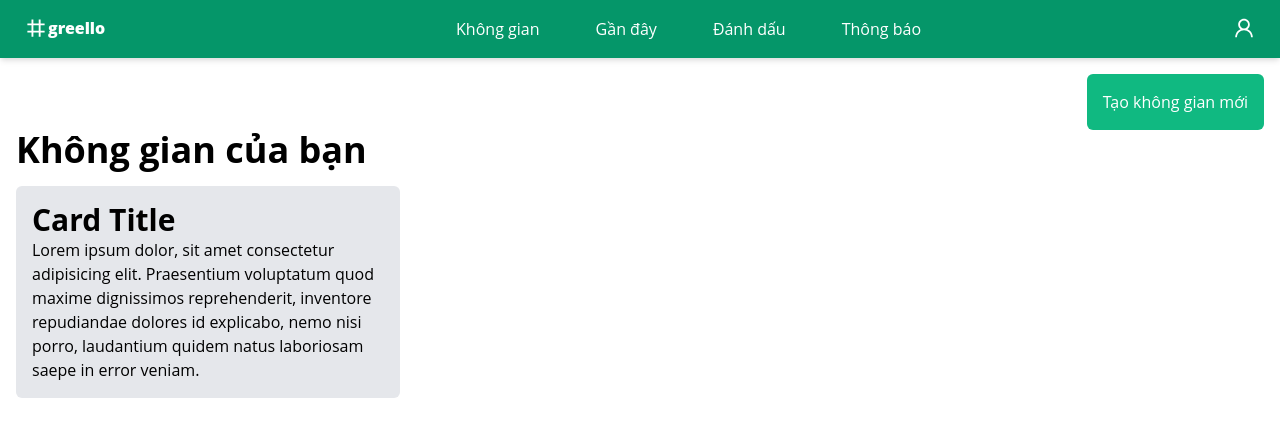
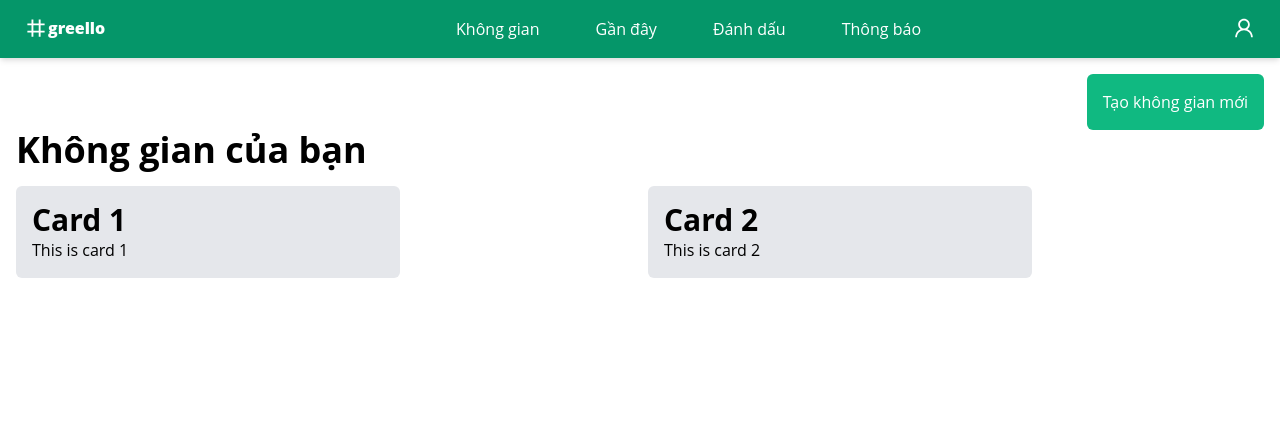
Before and after one commit to SilvirD/TodoApp-FinalProject, a React (Create React App) app: page / in a window 1280 px wide. Shown: the top 436 px of the page. Built offline with nearby package versions, Linux system fonts and the light colour scheme.

Commit message:
fixed small issues

```diff
--- a/public/index.html
+++ b/public/index.html
@@ -29,7 +29,7 @@
   <body>
     <noscript>You need to enable JavaScript to run this app.</noscript>
     <div id="root"></div>
-    <div class="portal"></div>
+    <div id="portal"></div>
     <!--
       This HTML file is a template.
       If you open it directly in the browser, you will see an empty page.
--- a/src/components/Workspace/Card.js
+++ b/src/components/Workspace/Card.js
@@ -1,11 +1,8 @@
-const Card = () => {
+const Card = ({ name, description }) => {
 	return (
 		<div className="card">
-			<h1>Card Title</h1>
-			<p>Lorem ipsum dolor, sit amet consectetur adipisicing elit.
-				Praesentium voluptatum quod maxime dignissimos reprehenderit,
-				inventore repudiandae dolores id explicabo, nemo nisi porro,
-				laudantium quidem natus laboriosam saepe in error veniam.</p>
+			<h1>{name}</h1>
+			<p>{description}</p>
 		</div>
 	)
 }
--- a/src/components/Workspace/FormModal.js
+++ b/src/components/Workspace/FormModal.js
@@ -1,28 +1,49 @@
-// import ReactDom from 'react-dom'
+import ReactDom from 'react-dom'
+import { useState } from 'react';
 import '../../dist/styles/FormModal.css'
 
-export default function FormModal({ open, onClose }) {
+export default function FormModal({ open, cInfo, setCardInfo, onClose }) {
+	const [cardName, setCardName] = useState("");
+	const [cardDesc, setCardDesc] = useState("");
+
 	if (!open) {
 		return null;
 	}
-	// return ReactDom.createPortal(
-	return (
+
+	const createNewCard = (e, cInfo) => {
+		e.preventDefault();
+
+		let newCard = {
+			name: cardName,
+			description: cardDesc,
+		}
+
+		setCardInfo(cInfo.push(newCard));
+		onClose(!open);
+	}
+
+	return ReactDom.createPortal(
+	// return (
 		<>
 			<div className="overlay">
 				<div className="form-modal">
 					<h1>Tạo không gian làm việc mới</h1>
 					<hr />
-					<form>
+					<form onSubmit={(e) =>
+						createNewCard(e, cInfo)
+					}>
 						<label htmlFor="name">Tên không gian</label>
-						<input type="text" id="name" name="name" />
+						<input type="text" id="name" name="name" value={cardName}
+							onChange={(e) => setCardName(e.target.value)} />
 						<label htmlFor="desc">Mô tả</label>
-						<textarea type="text" id="desc" name="desc"></textarea>
+						<textarea type="text" id="desc" name="desc" value={cardDesc}
+							onChange={(e) => setCardDesc(e.target.value)}></textarea>
 						<input type="submit" id="submit" value="Tạo" />
 						<button onClick={onClose}>Đóng</button>
 					</form>
 				</div>
 			</div>
-		</>
-		// document.getElementById('portal')
+		</>,
+		document.getElementById('portal')
 	)
 }
--- a/src/components/pages/Workspace.js
+++ b/src/components/pages/Workspace.js
@@ -5,6 +5,16 @@ import Card from '../Workspace/Card';
 
 const Workspace = () => {
   const [isOpen, setIsOpen] = useState(false);
+  const [cardInfo, setCardInfo] = useState([
+    {
+      name: 'Card 1',
+      description: 'This is card 1',
+    },
+    {
+      name: 'Card 2',
+      description: 'This is card 2',
+    },
+  ]);
 
   return (
     <div className="workspace">
@@ -14,13 +24,18 @@ const Workspace = () => {
         </button>
       </div>
 
-      <FormModal open={isOpen} onClose={() => setIsOpen(false)} />
+      <FormModal open={isOpen} cInfo={cardInfo} setCardInfo={() => setCardInfo(cardInfo)} onClose={() => setIsOpen(false)} />
 
       <div className="browser">
         <h1>Không gian của bạn</h1>
 
         <div className="bar">
-          <Card />
+          {
+            cardInfo.map(card => (
+              <Card name={card.name} description={card.description} />
+            ))
+          }
+          {/* <Card name={cardInfo[0].name} description={cardInfo[0].description} /> */}
         </div>
       </div>
     </div>
--- a/src/styles/FormModal.scss
+++ b/src/styles/FormModal.scss
@@ -19,16 +19,16 @@
     }
 
 		textarea {
-			@apply resize-none rounded-md h-60 my-4;
+			@apply resize-none rounded-md h-60 p-4 my-4;
 		}
 
     #submit {
-      @apply bg-green-500 text-white rounded-md;
+      @apply bg-green-500 text-white cursor-pointer rounded-md;
     }
   }
 
   button {
-    @apply p-4;
+    @apply p-4 rounded-md hover:bg-gray-200;
   }
 }
 
--- a/src/styles/Workspace.scss
+++ b/src/styles/Workspace.scss
@@ -13,11 +13,11 @@
 		}
 
     .bar {
-			@apply my-4 grid gap-4;
-			grid-template-columns: repeat(auto-fit, minmax(384px, 1fr));
+			@apply my-4 inline-grid gap-4;
+			grid-template-columns: repeat(auto-fill, minmax(370px, 1fr));
 
       .card {
-        @apply bg-gray-200 w-96 rounded-md p-4 cursor-pointer;
+        @apply bg-gray-200 rounded-md p-4 cursor-pointer;
         h1 {
           @apply font-bold text-3xl;
         }
```
Also changed, not shown: src/dist/styles/FormModal.css.
